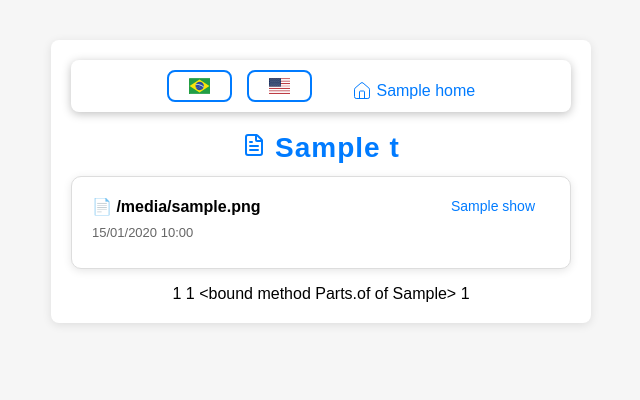
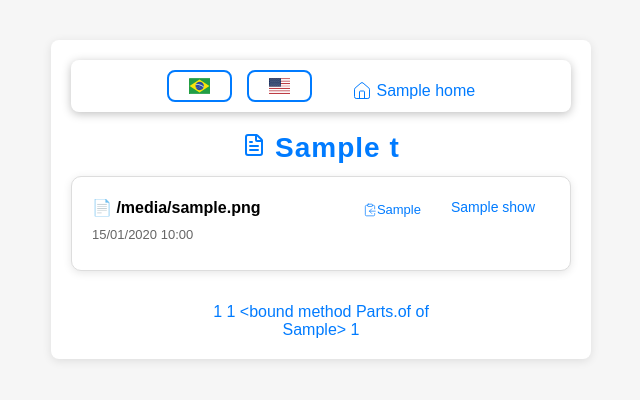
Before and after one commit to lucaspiressimao/transcriber-web, a FastAPI app: template app/templates/history.html in a window 1280 px wide. Shown: the top 400 px of the page, without its empty margins (319-959 px from the left). Run offline with FastAPI, Linux system fonts and the light colour scheme; the template is opened without the code that fills it: most values are stand-ins (such as "Sample title", 1, 10 or a date in 2020); parts of the project's set-up code (start-up, migrations or seed data) failed here and were passed over.

Commit message:
Feature history

```diff
--- a/app/main.py
+++ b/app/main.py
@@ -100,7 +100,7 @@ async def transcription_history(
     if not current_user:
         return RedirectResponse("/login", status_code=HTTP_302_FOUND)
 
-    page_size = 10
+    page_size = 5
     offset = (page - 1) * page_size
 
     result = await db.execute(
--- a/app/static/style.css
+++ b/app/static/style.css
@@ -104,13 +104,19 @@ a:hover {
     border: none;
     border-radius: 6px;
     cursor: pointer;
-    font-size: 12px;
-    padding: 7px;
+    font-size: 13px;
+    padding: 5px;
     width: auto !important;
 }
 
 #copy-btn:hover {
     background-color: #0056b3;
+}
+
+#copy_icon {
+    width: 14px;
+    height: 14px;
+    stroke-width: 1.2;
 }
 
 #transcription-bar {
@@ -291,6 +297,49 @@ a:hover {
     box-shadow: 0 2px 8px rgba(0, 0, 0, 0.1);
 }
 
+.btn_clean {
+    background-color: transparent !important;
+    color: #007bff !important;
+    display: flex;
+    justify-content: space-between;
+    align-items: center;
+}
+
+.btn_clean:hover {
+    background-color: #007bff30 !important;
+}
+
+.pagination-full {
+    display: flex;
+    flex-direction: row;
+    justify-content: center;
+    align-items: center;
+    width: 100%;
+}
+
+.pagination {
+    width: 60%;
+    display: flex;
+    flex-direction: row;
+    justify-content: space-between;
+    align-items: center;
+}
+
+.pagination span {
+    background-color: transparent !important;
+    color: #007bff !important;
+    display: flex;
+    flex-direction: row;
+    justify-content: space-between;
+    align-items: center;
+}
+
+.transcription-header-right {
+    display: flex;
+    justify-content: space-around;
+    align-items: center;
+}
+
 .transcription-header {
     display: flex;
     justify-content: space-between;
@@ -325,6 +374,7 @@ a:hover {
 .toggle-btn:hover {
     background-color: #007bff30;
 }
+
 
 .toggle-btn {
     padding: 6px 15px;
--- a/app/templates/history.html
+++ b/app/templates/history.html
@@ -8,30 +8,38 @@
 <div class="transcription-card">
   <div class="transcription-header" onclick="toggleTranscription(this)">
     <h3>📄 {{ item.filename }}</h3>
+    <div class="transcription-header-right">
+      <button onclick="copyTranscription()" id="copy-btn" class="btn_clean">
+        <i id="copy_icon" data-lucide="clipboard-copy"></i>
+        {{ t.copy_transcription }}
+      </button>
       <button class="toggle-btn" data-show="{{ t.show }}" data-hide="{{ t.hide }}">
         {{ t.show }}
       </button>
     </div>
+  </div>
   <p class="transcription-time">
     {{ item.created_at.strftime('%d/%m/%Y %H:%M') if item.created_at else '' }}
   </p>
-  <div class="transcription-text">
+  <div class="transcription-text" id="transcription">
     {{ item.text or '' }}
   </div>
 </div>
 {% endfor %}
 
+<div class="pagination-full">
   <div class="pagination" style="margin-top: 1rem; text-align: center;">
     {% if page > 1 %}
-  <a href="?page={{ page - 1 }}">⬅️ {{ t.prev_page }}</a>
+    <a href="?page={{ page - 1 }}">{{ t.prev_page }}</a>
     {% endif %}
 
     <span style="margin: 0 1rem;">
       {{ t.page }} {{ page }} {{ t.of }} {{ total_pages }}
     </span>
 
-  {% if page < total_pages %} <a href="?page={{ page + 1 }}">{{ t.next_page }} ➡️</a>
+    {% if page < total_pages %} <a href="?page={{ page + 1 }}">{{ t.next_page }}</a>
       {% endif %}
+  </div>
 </div>
 
 {% else %}
--- a/app/templates/index.html
+++ b/app/templates/index.html
@@ -26,7 +26,10 @@
 {% endif %}
 
 <div id="transcription-box" class="transcription-box">
-  <button onclick="copyTranscription()" id="copy-btn">{{ t.copy_transcription }}</button>
+  <button onclick="copyTranscription()" id="copy-btn">
+    <i id="copy_icon" data-lucide="clipboard-copy"></i>
+    {{ t.copy_transcription }}
+  </button>
   <p id="transcription" style="white-space: pre-wrap;">{{ transcription or '' }}</p>
 </div>
 
--- a/app/translations/en.json
+++ b/app/translations/en.json
@@ -7,7 +7,7 @@
     "logged_in_as": "Logged in as:",
     "transcribe": "Transcribe",
     "transcription": "Transcription",
-    "copy_transcription": "📋 Copy",
+    "copy_transcription": "Copy",
     "invalid_credentials": "Invalid credentials",
     "transcribing_wait": "⏳ Transcribing... Please wait...",
     "transcribing_error": "Transcribing error",
@@ -17,8 +17,8 @@
     "enter": "Enter",
     "send_email": "Send transcription to email",
     "history_title": "Transcription History",
-    "prev_page": "Previous page",
-    "next_page": "Next page",
+    "prev_page": "<<",
+    "next_page": ">>",
     "page": "Page",
     "of": "of",
     "no_transcriptions": "No transcriptions found.",
--- a/app/translations/pt.json
+++ b/app/translations/pt.json
@@ -7,7 +7,7 @@
     "logged_in_as": "Logado como:",
     "transcribe": "Transcrever",
     "transcription": "Transcrição",
-    "copy_transcription": "📋 Copiar",
+    "copy_transcription": "Copiar",
     "invalid_credentials": "Credenciais inválidas",
     "transcribing_wait": "⏳ Transcrevendo... Aguarde...",
     "transcribing_error": "Erro ao transcrever",
@@ -17,8 +17,8 @@
     "enter": "Entrar",
     "send_email": "Enviar transcrição por e-mail",
     "history_title": "Histórico de Transcrições",
-    "prev_page": "Página anterior",
-    "next_page": "Próxima página",
+    "prev_page": "<<",
+    "next_page": ">>",
     "page": "Página",
     "of": "de",
     "no_transcriptions": "Nenhuma transcrição encontrada.",
```
Lines whose indentation alone changed are shown as unchanged.
